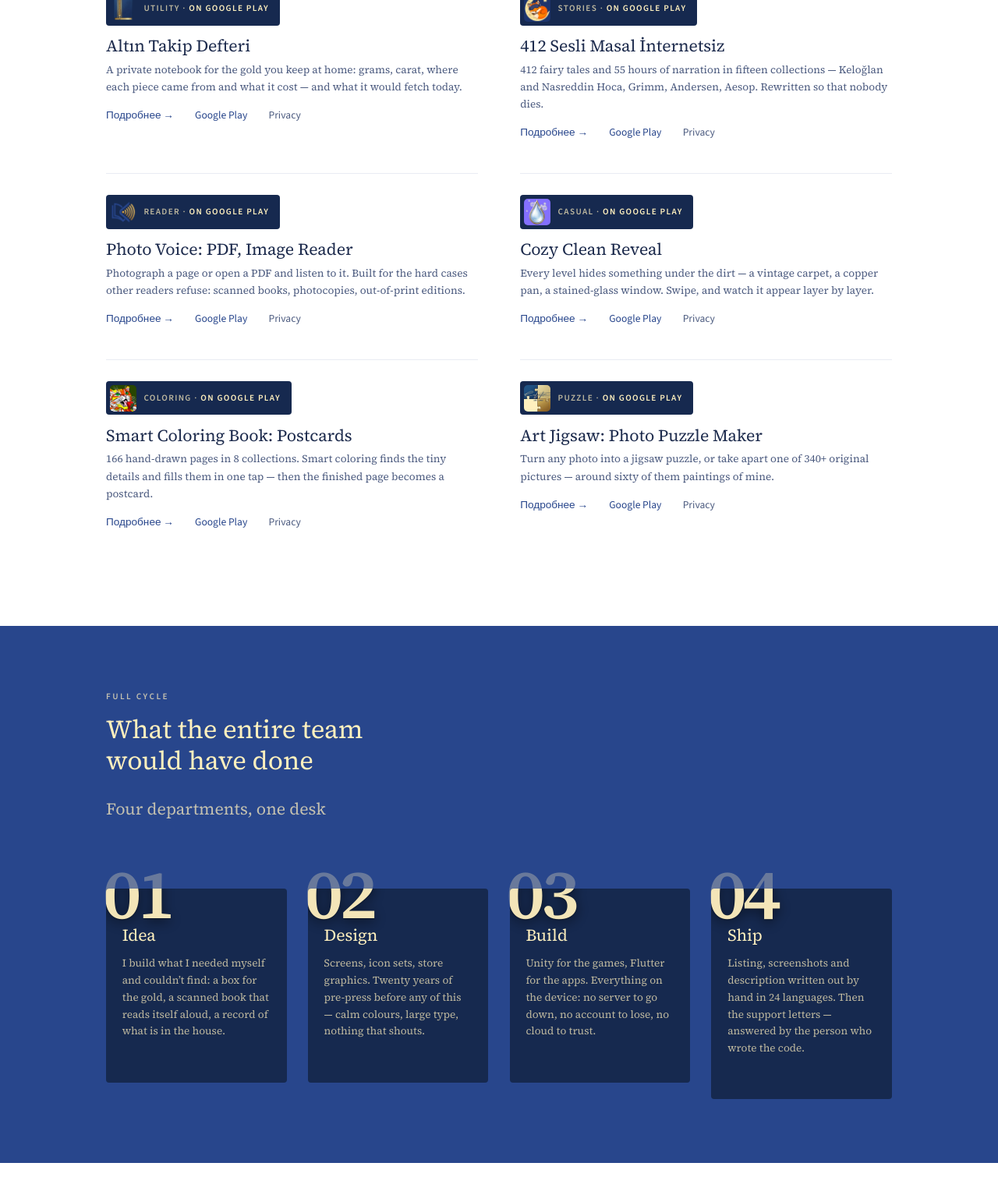
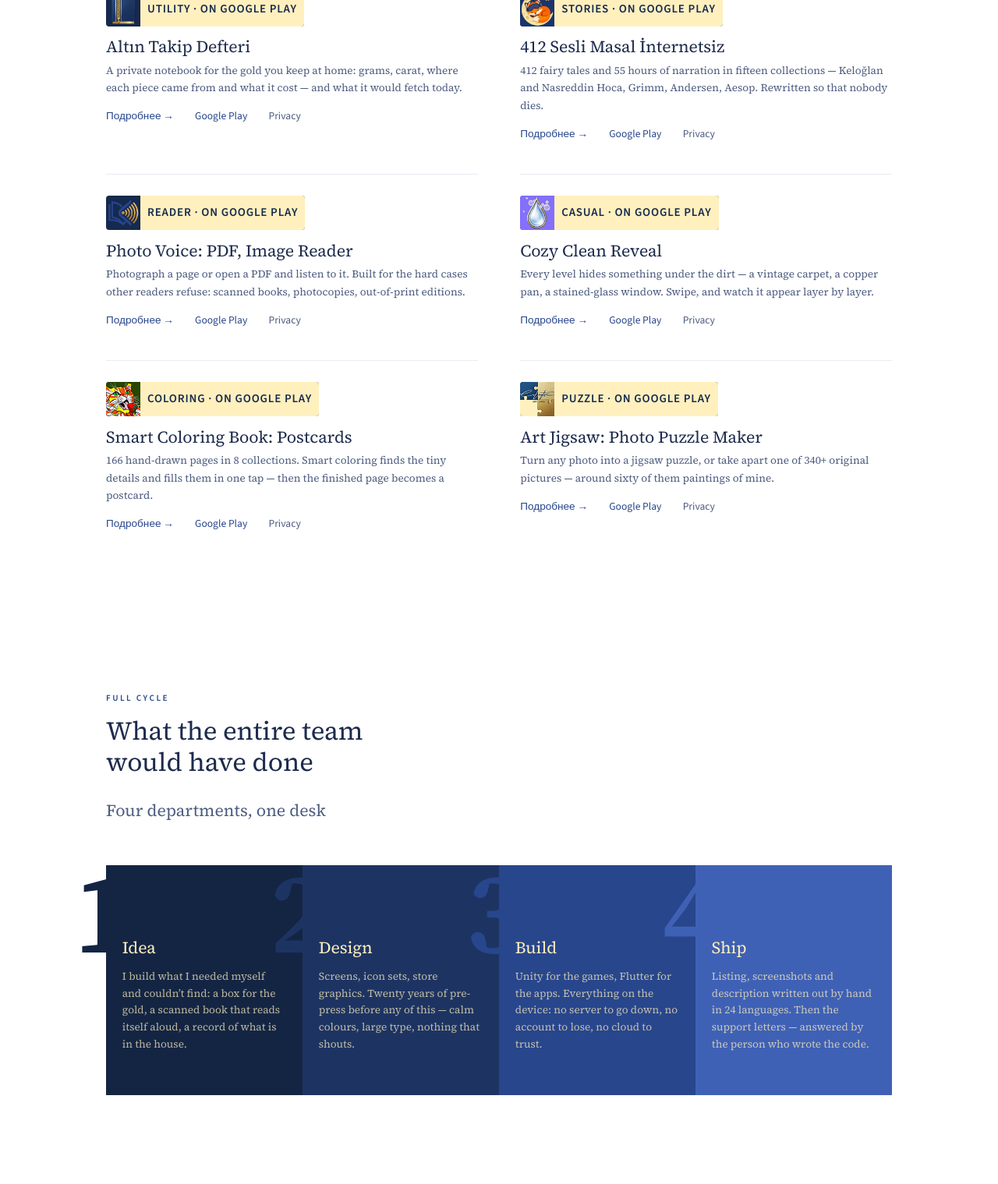
Before and after one commit to eclecticartlines/eclecticartlines.github.io, a plain HTML site: page preview.html in a window 1280 px wide. Shown: the part 1278-2797 px from the top of the page at 78% size. Drawn offline with Linux system fonts and the light colour scheme.

Commit message:
Preview: numeral band bound to its own ground, chips flush, baselines computed
- four flush panels in a dark-to-light ramp; each numeral painted in its own
  panel's colour and hung left onto the darker neighbour
- chip: 44px icon flush to the plate on all three sides, cream underlay the
  width of the text, label up to 15px
- facts list offset 3px so its first baseline meets the paragraph's (18.55
  serif vs 15.71 sans)
- buttons separated at heading distance, not paragraph distance
- no line ends on a short word; HouseProof has its line

Co-Authored-By: Claude Opus 5 <noreply@anthropic.com>
Claude-Session: https://claude.ai/code/session_01PiwmvbTWknSjvQYb2zw8en

```diff
--- a/preview.css
+++ b/preview.css
@@ -119,7 +119,7 @@ h2 { font-size: var(--t-xl); max-width: 30ch; margin-bottom: var(--u); }
 h3 { font-size: var(--t-md); }
 
 p { max-width: var(--measure); margin-bottom: var(--u-h); }
-.lede { font-size: var(--t-md); line-height: 1.5; color: var(--blue-soft); max-width: 40rem; }
+.lede { font-size: var(--t-md); line-height: 1.5; color: var(--blue-soft); max-width: 40rem; text-wrap: balance; }
 .deep .lede { color: var(--cream-dim); }
 
 /* ── APP LIST ── */
@@ -128,22 +128,25 @@ p { max-width: var(--measure); margin-bottom: var(--u-h); }
 
 .app { padding: var(--u) 0; border-top: 1px solid var(--rule-soft); }
 
-/* the icon and its label ride together on a dark blue plate */
+/* the icon and its label ride together on a dark blue plate.
+   Plate height 44px. Icon 44x44, flush to the plate's left, top and bottom —
+   no padding at all. Cream underlay starts where the icon ends, runs the full
+   44px height, and is exactly as wide as the text plus a 9px side bearing. */
 .app-mark {
-  display: inline-flex; align-items: center; gap: 0.6rem;
+  display: inline-flex; align-items: stretch;
   background: var(--blue-deep);
-  padding: 0.3rem 0.85rem 0.3rem 0.3rem;
-  border-radius: 4px;
+  border-radius: 4px; overflow: hidden;
   margin-bottom: var(--u-h);
 }
-.app-mark img { width: 34px; height: 34px; border-radius: 5px; flex-shrink: 0; }
+.app-mark img { width: 44px; height: 44px; border-radius: 0; flex-shrink: 0; }
 .app-meta {
+  display: flex; align-items: center;
+  background: var(--cream); color: var(--blue-deep);
   font-family: 'Source Sans 3', 'Nirmala UI', sans-serif;
-  font-size: var(--t-xs); font-weight: 600;
-  letter-spacing: 0.12em; text-transform: uppercase;
-  color: var(--cream-dim); line-height: 1.2;
+  font-size: 0.9375rem; font-weight: 600;
+  letter-spacing: 0.055em; text-transform: uppercase;
+  padding: 0 9px; white-space: nowrap;
 }
-.app-meta b { font-weight: 600; color: var(--cream); }
 
 .app h3 { margin-bottom: 0.45rem; }
 .app-lede {
@@ -160,53 +163,56 @@ p { max-width: var(--measure); margin-bottom: var(--u-h); }
 .app-links a:hover { text-decoration: underline; }
 .app-links .muted { color: var(--blue-soft); }
 
-/* ── NUMBERED STEPS: the numeral rides out of the lighter blue onto the darker ── */
-.steps { display: grid; gap: var(--u-2); margin-top: var(--u-2); }
-@media (min-width: 46rem) { .steps { grid-template-columns: 1fr 1fr; } }
-@media (min-width: 72rem) { .steps { grid-template-columns: repeat(4, 1fr); gap: var(--u); } }
+/* ── NUMBERED BAND ──
+   Four panels, no gaps, a ramp from dark to light. Each numeral is painted in
+   its OWN panel's colour and hangs left onto the previous, darker one — so it
+   reads on the neighbour and disappears into its own ground. */
+.steps { display: grid; grid-template-columns: 1fr; margin-top: var(--u-2); }
+@media (min-width: 40rem) { .steps { grid-template-columns: 1fr 1fr; } }
+@media (min-width: 64rem) { .steps { grid-template-columns: repeat(4, 1fr); } }
 
-.step { position: relative; padding-top: 2rem; }
+.step {
+  position: relative;
+  padding: 5.8rem 1.3rem var(--u-2);
+  color: var(--cream);
+}
+.s1 { background: #142544; }
+.s2 { background: #1d3463; }
+.s3 { background: #28468C; }
+.s4 { background: #3f61b5; }
 
 .num {
-  position: absolute; left: -0.045em;
+  position: absolute; top: 0.1rem; left: 0;
+  transform: translateX(-58%);
   font-family: 'Source Serif 4', Georgia, serif;
-  font-weight: 600; font-size: 5.6rem; line-height: 0.88;
+  font-weight: 600; font-size: 9.2rem; line-height: 0.8;
   letter-spacing: -0.05em;
   pointer-events: none; user-select: none;
 }
-/* the part still on the lighter blue — flat, no shadow */
-.num-out { top: 0; color: var(--cream); opacity: 0.3; }
+.s1 .num { color: #142544; }
+.s2 .num { color: #1d3463; }
+.s3 .num { color: #28468C; }
+.s4 .num { color: #3f61b5; }
 
-.panel {
-  position: relative; overflow: hidden;
-  background: var(--blue-deep);
-  border-radius: 4px;
-  padding: 2.9rem 1.3rem var(--u-2);
-}
-/* the part that has arrived on the dark panel — lit, with a shadow under it */
-.num-in {
-  top: -2rem;                        /* exactly .step padding-top, so the two halves meet */
-  color: var(--cream); opacity: 0.95;
-  text-shadow: 0 4px 16px rgba(0,0,0,0.55), 0 1px 2px rgba(0,0,0,0.4);
-}
-.panel-in { position: relative; z-index: 1; }
-.panel-in h3 { color: var(--cream); margin-bottom: var(--u-h); }
-.panel-in p { font-size: var(--t-sm); color: var(--cream-dim); max-width: 24rem; margin: 0; }
+.step h3 { color: var(--cream); margin-bottom: var(--u-h); position: relative; }
+.step p { font-size: var(--t-sm); color: var(--cream-dim); max-width: 24rem; margin: 0; position: relative; }
 
 /* ── ABOUT ── */
 .about { display: grid; gap: var(--u-2); margin-top: var(--u-2); }
 @media (min-width: 58rem) { .about { grid-template-columns: 1.6fr 1fr; } }
 
 .facts { list-style: none; }
+.facts { margin-top: 3px; }      /* 2.84px measured: serif baseline 18.55 − sans baseline 15.71 */
 .facts li {
   font-family: 'Source Sans 3', 'Nirmala UI', sans-serif;
   font-size: var(--t-sm); line-height: 1.6; color: var(--blue-soft);
-  padding: var(--u-h) 0; border-top: 1px solid var(--rule-soft);
+  padding: 0 0 var(--u-h); border-bottom: 1px solid var(--rule-soft);
 }
-.facts li:first-child { border-top: 1px solid var(--rule); }
+.facts li + li { padding-top: var(--u-h); }
+.facts li:last-child { border-bottom: none; }
 
 /* ── BUTTONS ── */
-.row { display: flex; flex-wrap: wrap; gap: var(--u-h); margin-top: var(--u); }
+.row { display: flex; flex-wrap: wrap; gap: var(--u-h); margin-top: var(--u-2); }
 .btn {
   font-family: 'Source Sans 3', 'Nirmala UI', sans-serif;
   font-size: var(--t-sm); display: inline-block;
--- a/preview.html
+++ b/preview.html
@@ -30,24 +30,24 @@
     <div class="wrap">
       <p class="kicker">Games &amp; apps</p>
       <h2>Ten things, built end to end</h2>
-      <p class="lede">Quiet games and useful little apps for Android. No sign-ups, no clutter — open and play</p>
+      <p class="lede">Quiet games and useful little apps for Android. No sign-ups, no&nbsp;clutter — open and play</p>
 
       <div class="apps">
 
         <article class="app">
           <div class="app-mark">
-            <img src="icons/houseproof.png" alt="" width="34" height="34" />
-            <span class="app-meta">Utility · <b>In development</b></span>
+            <img src="icons/houseproof.png" alt="" width="44" height="44" />
+            <span class="app-meta">Utility · In development</span>
           </div>
           <h3>HouseProof</h3>
-          <p class="app-lede">Описание ждёт твоей строчки — поставлю, как скажешь.</p>
+          <p class="app-lede">Proof about the home itself — its condition, what was repaired and when, kept with photos and dates. In development, near the finish.</p>
           <p class="app-links"><a href="#">Подробнее →</a></p>
         </article>
 
         <article class="app">
           <div class="app-mark">
-            <img src="icons/contentslog.png" alt="" width="34" height="34" />
-            <span class="app-meta">Utility · <b>In development</b></span>
+            <img src="icons/contentslog.png" alt="" width="44" height="44" />
+            <span class="app-meta">Utility · In development</span>
           </div>
           <h3>Contents Log</h3>
           <p class="app-lede">A room-by-room record of what you own — photos, dates and what each thing cost — so an insurance claim starts from evidence instead of memory.</p>
@@ -56,8 +56,8 @@
 
         <article class="app">
           <div class="app-mark">
-            <img src="icons/transvoice.png" alt="" width="34" height="34" />
-            <span class="app-meta">Reader · <b>In testing</b></span>
+            <img src="icons/transvoice.png" alt="" width="44" height="44" />
+            <span class="app-meta">Reader · In testing</span>
           </div>
           <h3>Book Translator &amp; Read Aloud</h3>
           <p class="app-lede">Open a book in one language and read it in another. Translation and narration both run on the phone itself, with nothing sent anywhere.</p>
@@ -66,8 +66,8 @@
 
         <article class="app">
           <div class="app-mark">
-            <img src="icons/kuyumcu.png" alt="" width="34" height="34" />
-            <span class="app-meta">Business · <b>In testing</b></span>
+            <img src="icons/kuyumcu.png" alt="" width="44" height="44" />
+            <span class="app-meta">Business · In testing</span>
           </div>
           <h3>Kuyumcu Altın Stok Defteri</h3>
           <p class="app-lede">A stock book for jewellers: the showcase by karat, sales and profit, with the gold price entered as a single number. The shop’s phones sync over its own Wi‑Fi.</p>
@@ -76,8 +76,8 @@
 
         <article class="app">
           <div class="app-mark">
-            <img src="icons/altin.png" alt="" width="34" height="34" />
-            <span class="app-meta">Utility · <b>On Google Play</b></span>
+            <img src="icons/altin.png" alt="" width="44" height="44" />
+            <span class="app-meta">Utility · On Google Play</span>
           </div>
           <h3>Altın Takip Defteri</h3>
           <p class="app-lede">A private notebook for the gold you keep at home: grams, carat, where each piece came from and what it cost — and what it would fetch today.</p>
@@ -86,8 +86,8 @@
 
         <article class="app">
           <div class="app-mark">
-            <img src="icons/masallar.png" alt="" width="34" height="34" />
-            <span class="app-meta">Stories · <b>On Google Play</b></span>
+            <img src="icons/masallar.png" alt="" width="44" height="44" />
+            <span class="app-meta">Stories · On Google Play</span>
           </div>
           <h3>412 Sesli Masal İnternetsiz</h3>
           <p class="app-lede">412 fairy tales and 55 hours of narration in fifteen collections — Keloğlan and Nasreddin Hoca, Grimm, Andersen, Aesop. Rewritten so that nobody dies.</p>
@@ -96,8 +96,8 @@
 
         <article class="app">
           <div class="app-mark">
-            <img src="icons/reader.png" alt="" width="34" height="34" />
-            <span class="app-meta">Reader · <b>On Google Play</b></span>
+            <img src="icons/reader.png" alt="" width="44" height="44" />
+            <span class="app-meta">Reader · On Google Play</span>
           </div>
           <h3>Photo Voice: PDF, Image Reader</h3>
           <p class="app-lede">Photograph a page or open a PDF and listen to it. Built for the hard cases other readers refuse: scanned books, photocopies, out-of-print editions.</p>
@@ -106,8 +106,8 @@
 
         <article class="app">
           <div class="app-mark">
-            <img src="icons/cozyclean.png" alt="" width="34" height="34" />
-            <span class="app-meta">Casual · <b>On Google Play</b></span>
+            <img src="icons/cozyclean.png" alt="" width="44" height="44" />
+            <span class="app-meta">Casual · On Google Play</span>
           </div>
           <h3>Cozy Clean Reveal</h3>
           <p class="app-lede">Every level hides something under the dirt — a vintage carpet, a copper pan, a stained-glass window. Swipe, and watch it appear layer by layer.</p>
@@ -116,8 +116,8 @@
 
         <article class="app">
           <div class="app-mark">
-            <img src="icons/coloring.png" alt="" width="34" height="34" />
-            <span class="app-meta">Coloring · <b>On Google Play</b></span>
+            <img src="icons/coloring.png" alt="" width="44" height="44" />
+            <span class="app-meta">Coloring · On Google Play</span>
           </div>
           <h3>Smart Coloring Book: Postcards</h3>
           <p class="app-lede">166 hand-drawn pages in 8 collections. Smart coloring finds the tiny details and fills them in one tap — then the finished page becomes a postcard.</p>
@@ -126,8 +126,8 @@
 
         <article class="app">
           <div class="app-mark">
-            <img src="icons/puzzle.png" alt="" width="34" height="34" />
-            <span class="app-meta">Puzzle · <b>On Google Play</b></span>
+            <img src="icons/puzzle.png" alt="" width="44" height="44" />
+            <span class="app-meta">Puzzle · On Google Play</span>
           </div>
           <h3>Art Jigsaw: Photo Puzzle Maker</h3>
           <p class="app-lede">Turn any photo into a jigsaw puzzle, or take apart one of 340+ original pictures — around sixty of them paintings of mine.</p>
@@ -139,55 +139,35 @@
   </section>
 
   <!-- ── THE 1-2-3-4 ── -->
-  <section class="deep" id="how">
+  <section id="how">
     <div class="wrap">
       <p class="kicker">Full cycle</p>
       <h2>What the entire team would have done</h2>
       <p class="lede">Four departments, one desk</p>
 
       <div class="steps">
-        <article class="step">
-          <span class="num num-out" aria-hidden="true">01</span>
-          <div class="panel">
-            <span class="num num-in" aria-hidden="true">01</span>
-            <div class="panel-in">
+        <article class="step s1">
+          <span class="num" aria-hidden="true">1</span>
           <h3>Idea</h3>
           <p>I build what I needed myself and couldn’t find: a box for the gold, a scanned book that reads itself aloud, a record of what is in the house.</p>
-            </div>
-          </div>
         </article>
 
-        <article class="step">
-          <span class="num num-out" aria-hidden="true">02</span>
-          <div class="panel">
-            <span class="num num-in" aria-hidden="true">02</span>
-            <div class="panel-in">
+        <article class="step s2">
+          <span class="num" aria-hidden="true">2</span>
           <h3>Design</h3>
           <p>Screens, icon sets, store graphics. Twenty years of pre-press before any of this — calm colours, large type, nothing that shouts.</p>
-            </div>
-          </div>
         </article>
 
-        <article class="step">
-          <span class="num num-out" aria-hidden="true">03</span>
-          <div class="panel">
-            <span class="num num-in" aria-hidden="true">03</span>
-            <div class="panel-in">
+        <article class="step s3">
+          <span class="num" aria-hidden="true">3</span>
           <h3>Build</h3>
           <p>Unity for the games, Flutter for the apps. Everything on the device: no server to go down, no account to lose, no cloud to trust.</p>
-            </div>
-          </div>
         </article>
 
-        <article class="step">
-          <span class="num num-out" aria-hidden="true">04</span>
-          <div class="panel">
-            <span class="num num-in" aria-hidden="true">04</span>
-            <div class="panel-in">
+        <article class="step s4">
+          <span class="num" aria-hidden="true">4</span>
           <h3>Ship</h3>
           <p>Listing, screenshots and description written out by hand in 24 languages. Then the support letters — answered by the person who wrote the code.</p>
-            </div>
-          </div>
         </article>
       </div>
     </div>
```
Lines whose indentation alone changed are shown as unchanged.
